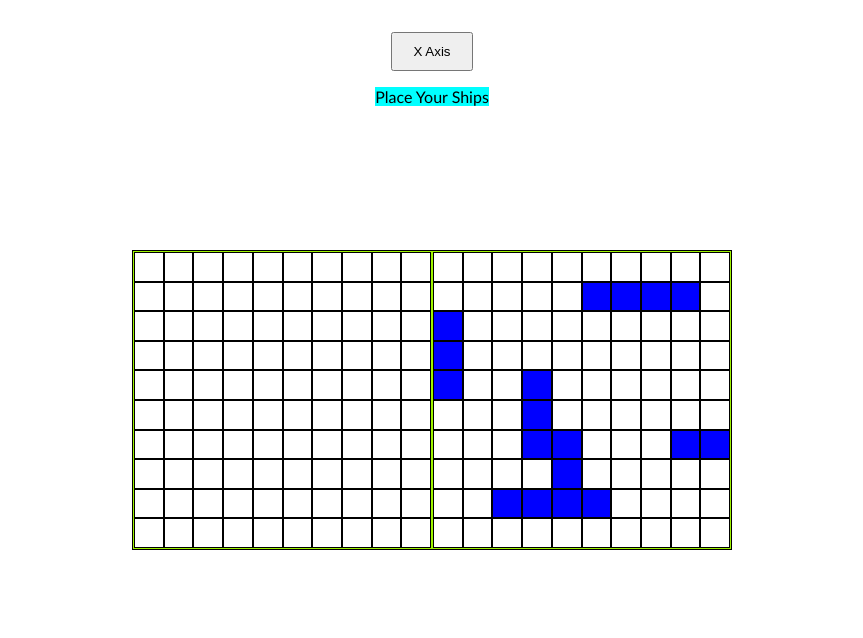
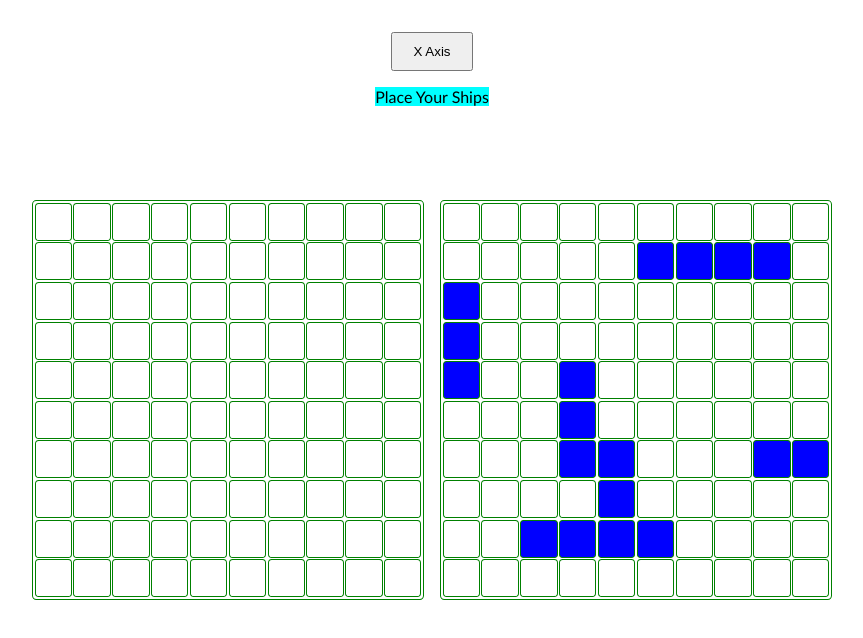
Before and after one commit to eablaev/-Project-Battleshi, a website with bundled scripts: page src/index.html in a window 1280 px wide. Shown: the whole page, without its empty margins (208-1071 px from the left). Built offline with nearby package versions, Linux system fonts and the light colour scheme.

Commit message:
Added some css to the boardOne and boardTwo, row

```diff
--- a/src/createShip.js
+++ b/src/createShip.js
@@ -10,8 +10,6 @@ export function createShip (length) {
         isSunk() {
             if(this.length === this.hits) return true;
             return false
-
         }
-
     }
 }
--- a/src/placeHumanShips.js
+++ b/src/placeHumanShips.js
@@ -6,7 +6,6 @@ export function placeHumanShips(humanBoard, callback) {
     let shipLength = 4;
     let numberOfShips = 2;
     let shipId = 1;
-
 
     cellsEventListenersMouseOver('humanBoard', (row, col) => {
        if(shipLength > 1) {
@@ -21,6 +20,8 @@ export function placeHumanShips(humanBoard, callback) {
         }
 
     });
+
+
 
     cellsEventListeners('humanBoard', (row, col) => {
 
--- a/src/style.css
+++ b/src/style.css
@@ -1,6 +1,14 @@
 
 *, *::after, *::before {
     box-sizing: border-box;
+}
+
+:root{
+    --color-one: green;
+    --color-two: red;
+    --color-three: blue;
+    --color-four: yellow;
+
 }
 
 body {
@@ -14,10 +22,11 @@ body {
     left: 50%;
     top: 50%;
     transform: translate(-50%, -50%);
-    height: 300px;
-    width: 600px;
-    border: 1px solid black;
+    height: 400px;
+    width: 800px;
+
     display: flex;
+    gap: 1rem;
     /* justify-content: center;
     align-items: center */
 
@@ -28,18 +37,27 @@ body {
     flex-grow: 1;
 
     display: grid;
+
     grid-template-rows: repeat(10, 1fr);
-    border: 1px solid rgb(158, 243, 0)
+    border: 1px solid var(--color-one);
+    padding: .1rem;
+    color: rgb(241, 139, 29);
+    border-radius: 1.1%;
+    gap:.1rem
+
 }
 .row {
     display: grid;
     grid-template-columns: repeat(10, 1fr);
-
+    gap:.1rem
 
 }
 
 .cell {
-    border: 1px solid black;
+
+    border: 1.6px solid var(--color-one);
+
+    border-radius: 10%;
 
 }
 
--- a/src/ui.js
+++ b/src/ui.js
@@ -1,11 +1,7 @@
 const computerBoard = document.getElementById('boardTwo');
 const humanBoard = document.getElementById('boardOne');
 
-
-
 //event listeners
-
-
 export function cellsEventListeners(board,callback) {
 
     const selector = board === 'humanBoard' ?'boardOne' : 'boardTwo';
@@ -27,7 +23,6 @@ export function cellsEventListeners(board,callback) {
 
 }
 
-
 export function cellsEventListenersMouseOver(board, callback) {
     const selector = board === 'humanBoard' ?'boardOne' : 'boardTwo';
 
@@ -37,7 +32,6 @@ export function cellsEventListenersMouseOver(board, callback) {
     cells.forEach(cell => {
 
         cell.addEventListener('mouseover', (e) => {
-
 
             const row = parseInt(e.target.getAttribute('data-row'), 10);
             const col = parseInt(e.target.getAttribute('data-col'), 10);
@@ -58,7 +52,6 @@ export function cellsEventListenersMouseOut(board, callback) {
 
         cell.addEventListener('mouseout', (e) => {
 
-
             const row = parseInt(e.target.getAttribute('data-row'), 10);
             const col = parseInt(e.target.getAttribute('data-col'), 10);
 
@@ -76,9 +69,7 @@ export function buttonEventListener(id, callback) {
     })
 }
 
-
 ////renders
-
 export function renderGameboard(grid,containerId) {
     const boardContainer = document.getElementById(containerId);
     while (boardContainer.firstChild) {
@@ -164,12 +155,7 @@ export function renderResetWindow () {
     resetGameElement.classList.add('show');
 }
 
-export function renderHoverShip(){
-
-}
-
 //gets
-
 export function getAxisValue() {
     const axisButtonElement = document.getElementById('axisButton');
     return axisButtonElement.innerHTML === 'X Axis' ? 'X' : 'Y'
```
Also changed, not shown: src/createGameboard.js (+1 -6 lines), src/eventHandlers.js (+1 -39 lines), src/humanMove.js (+6 -7 lines).
